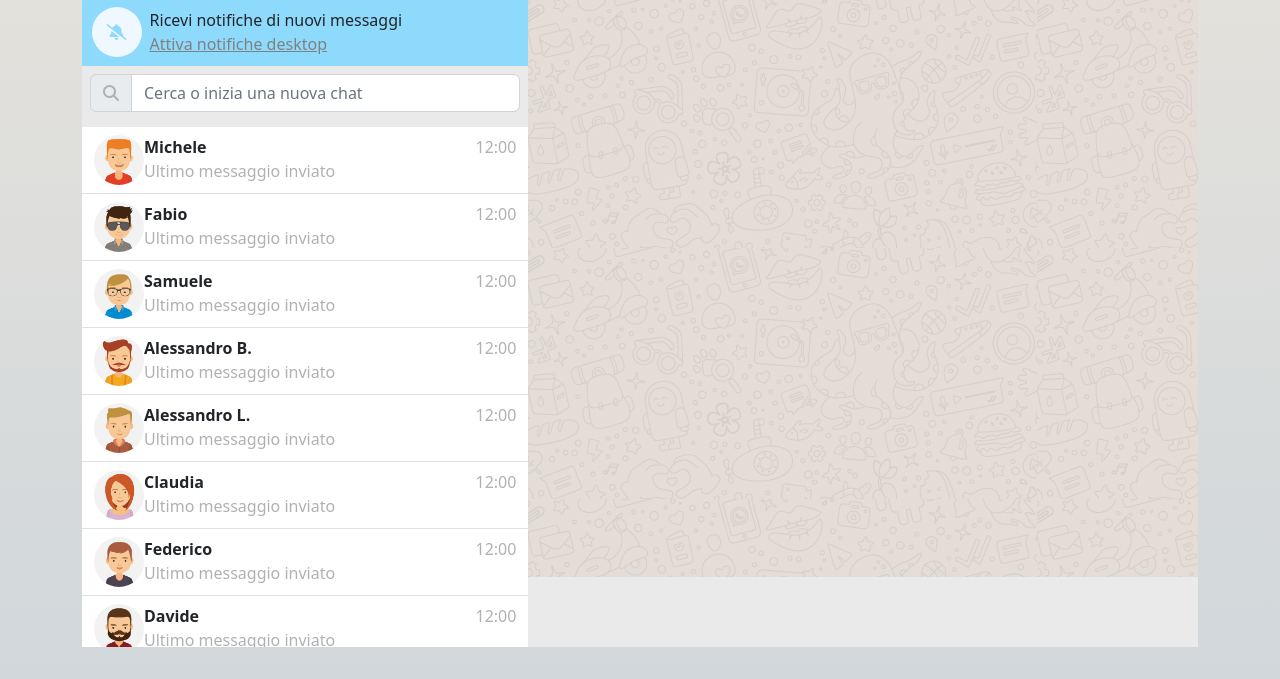
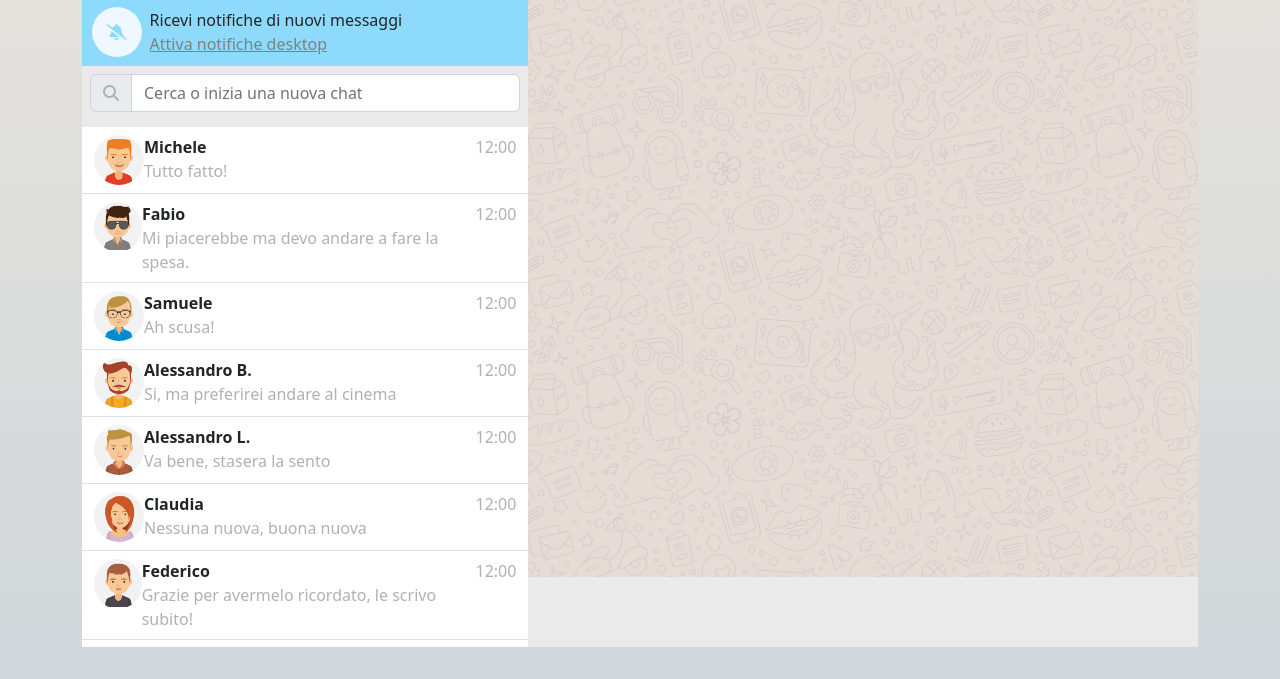
Before and after one commit to DanieleMarino70/vue-boolzapp, a plain HTML site: page index.html in a window 1280 px wide. Shown: the part 121-800 px from the top of the page. Drawn offline with nearby package versions, Linux system fonts and the light colour scheme.

Commit message:
add: last message

```diff
--- a/index.html
+++ b/index.html
@@ -93,7 +93,7 @@
 										</div>
 										<div class="profile-text">
 											<div class="name">{{contact.name}}</div>
-											<div class="last-message">Ultimo messaggio inviato</div>
+											<div class="last-message" v-if="contact.messages.length">{{contact.messages[contact.messages.length - 1].message}}</div>
 										</div>
 									</div>
 
```
